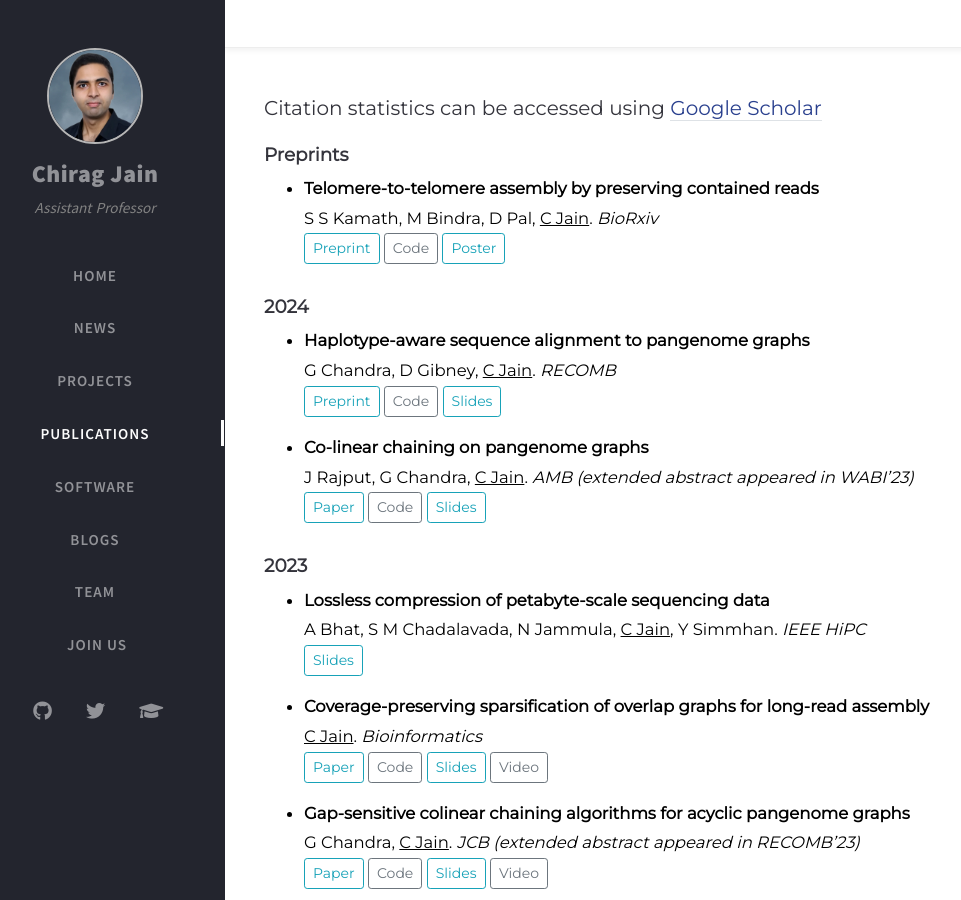
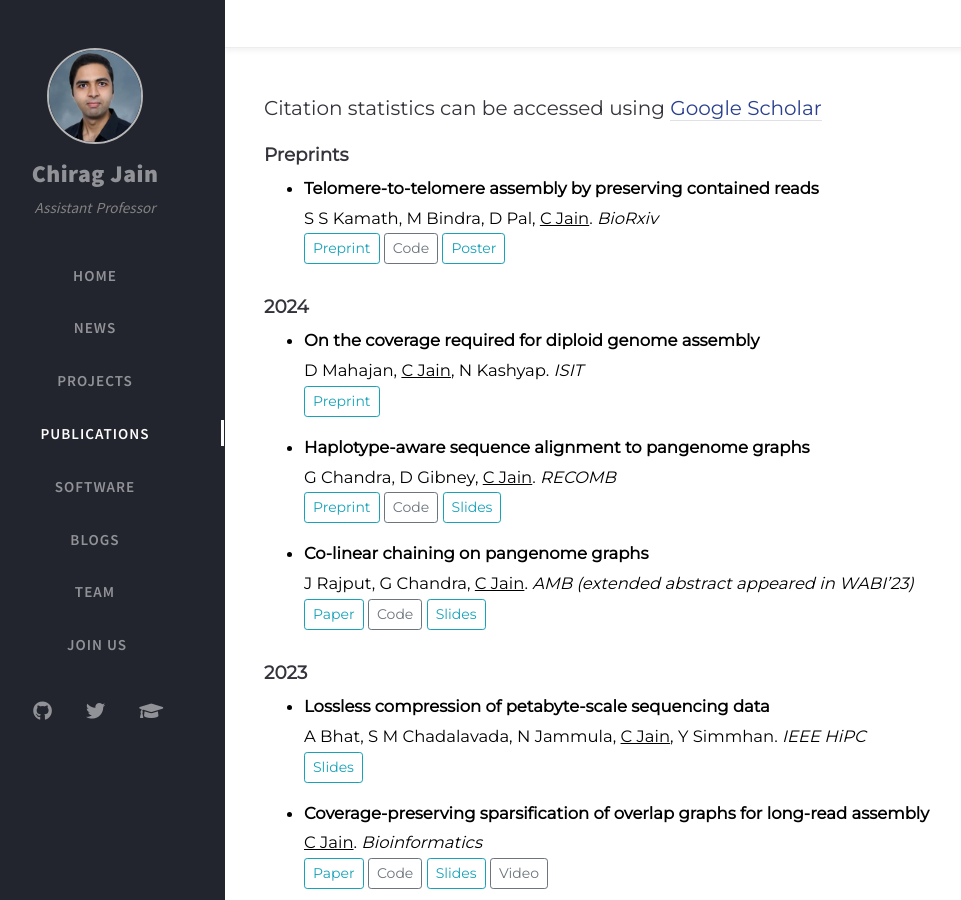
Before and after one commit to at-cg/at-cg.github.io, a Jekyll site: the page built from tabs/publications.md, in a window 1280 px wide and 900 px high. Shown: the whole window, without its empty margins (35-996 px from the left). Built offline with Jekyll 4.4.1, drawn with Linux system fonts in a browser that asks for light colours; nearby versions of some CDN libraries; comment, search, counter and statistics services are not loaded.

Commit message:
Update publications.md

```diff
--- a/tabs/publications.md
+++ b/tabs/publications.md
@@ -34,6 +34,13 @@ S S Kamath, M Bindra, D Pal, <u>C Jain</u>. _BioRxiv_
 </button>
 
 #### **2024**
+* **On the coverage required for diploid genome assembly** <br>
+D Mahajan, <u>C Jain</u>, N Kashyap. _ISIT_
+<br>
+<button type="button" class="btn btn-outline-info btn-sm">
+<a href="https://arxiv.org/abs/2405.05734" style="all: unset; color: inherit">Preprint</a>
+</button>
+
 * **Haplotype-aware sequence alignment to pangenome graphs** <br>
 G Chandra, D Gibney, <u>C Jain</u>. _RECOMB_
 <br>
```
